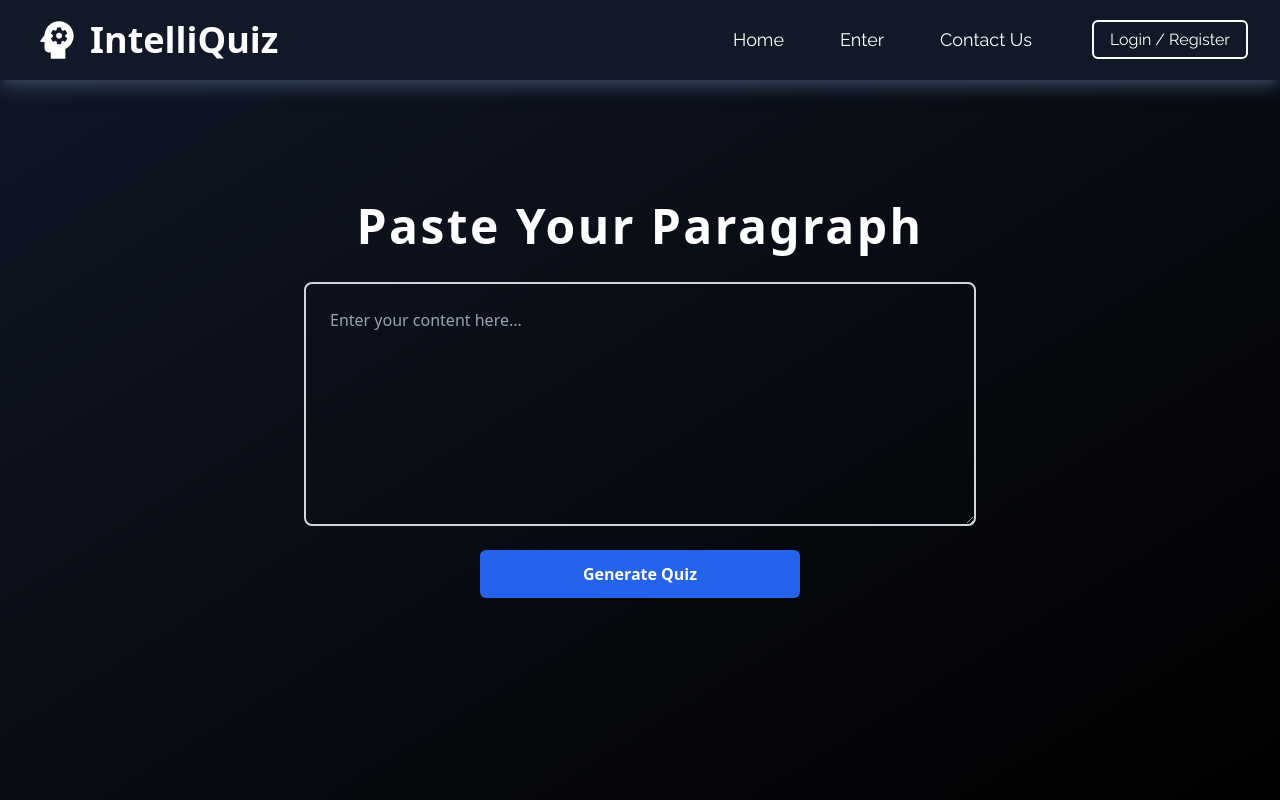
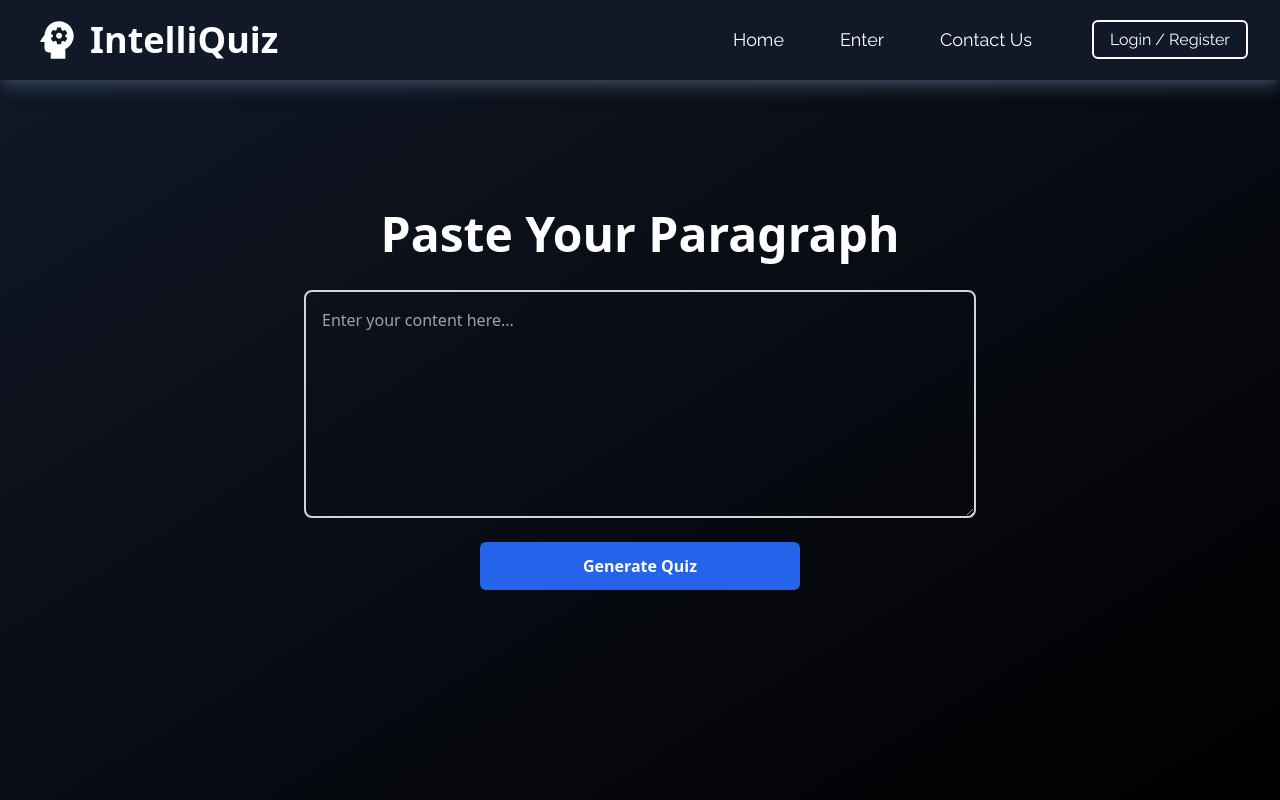
Before and after one commit to PixelPadThai/Intelliquiz, a React (Vite) app in the folder App/Frontend/: page /aiquiz in a window 1280 px wide. Built offline with nearby package versions, Linux system fonts and the light colour scheme; no server answers.

Commit message:
Change in Mutliplayer Layout

```diff
--- a/App/Frontend/src/Tabs/MCQTest/CardsQuiz/CSfundamentals.jsx
+++ b/App/Frontend/src/Tabs/MCQTest/CardsQuiz/CSfundamentals.jsx
@@ -19,7 +19,7 @@ const CSfundamentals = () => {
           <div className="text-white border bg-custom-gray border-gray-500 w-full max-w-2xl rounded-lg
                           px-4 md:px-28 py-8 md:py-20 fixed top-1/2 left-1/2 transform -translate-x-1/2 -translate-y-1/2
                           flex flex-col items-center">
-            <h1 className="w-full text-center text-3xl md:text-6xl font-semibold mb-6">
+            <h1 className="w-full text-center text-md md:text-6xl font-semibold mb-6">
               Rules and Regulations
             </h1>
             <div className="flex flex-col items-center w-full gap-5 mt-4">
--- a/App/Frontend/src/component/GenerateQuiz/GenAI.jsx
+++ b/App/Frontend/src/component/GenerateQuiz/GenAI.jsx
@@ -1,90 +1,192 @@
-import React, { useState } from 'react';
-import axios from 'axios';
-import SpinnerLoad from './SpinnerLoad';
-// const {
-//   GoogleGenerativeAI,
-//   HarmCategory,
-//   HarmBlockThreshold,
-// } = require("@google/generative-ai");
+// import React, { useState } from 'react';
+// import axios from 'axios';
+// import SpinnerLoad from './SpinnerLoad';
+// // const {
+// //   GoogleGenerativeAI,
+// //   HarmCategory,
+// //   HarmBlockThreshold,
+// // } = require("@google/generative-ai");
 
-import {GoogleGenerativeAI,HarmCategory,  HarmBlockThreshold} from "@google/generative-ai";
+// import {GoogleGenerativeAI,HarmCategory,  HarmBlockThreshold} from "@google/generative-ai";
 
-// const API_KEY = import.meta.env.VITE_GEMINI_API_KEY;
+// // const API_KEY = import.meta.env.VITE_GEMINI_API_KEY;
 
-const API_KEY="AIzaSyDVOcvSOnlIpKeu9bF7oBZpPByHSrt9vnM";
+// const API_KEY="AIzaSyDVOcvSOnlIpKeu9bF7oBZpPByHSrt9vnM";
 
-const GenAI = () => {
-  const [question, setQuestion] = useState("");
-  const [answer, setAnswer] = useState("");
-  const [loader, setLoader] = useState(false);
-  const [displayQuiz, setDisplayQuiz] = useState(false);
-  const [hide, setHidden] = useState("");
+// const GenAI = () => {
+//   const [question, setQuestion] = useState("");
+//   const [answer, setAnswer] = useState("");
+//   const [loader, setLoader] = useState(false);
+//   const [displayQuiz, setDisplayQuiz] = useState(false);
+//   const [hide, setHidden] = useState("");
 
 
 
 
 
-    // async function run() {
-    //   const chatSession = model.startChat({
-    //     generationConfig,
-    //     history: [
-    //     ],
-    //   });
+//     // async function run() {
+//     //   const chatSession = model.startChat({
+//     //     generationConfig,
+//     //     history: [
+//     //     ],
+//     //   });
 
-    //   const result = await chatSession.sendMessage(`Generate a ten-question quiz in MCQ format about the following topic: ${question}. Ensure each question includes multiple choices and is related to the context and dont give answer at last`);
-    //   console.log(result.response.text());
-    // }
+//     //   const result = await chatSession.sendMessage(`Generate a ten-question quiz in MCQ format about the following topic: ${question}. Ensure each question includes multiple choices and is related to the context and dont give answer at last`);
+//     //   console.log(result.response.text());
+//     // }
 
 
 
-  async function generateAns() {
-    setLoader(true);
-    setAnswer("loading");
+//   async function generateAns() {
+//     setLoader(true);
+//     setAnswer("loading");
 
-    // const response = await axios({
-    //   url: `https://generativelanguage.googleapis.com/v1beta/models/gemini-pro:generateContent?key=${API_KEY}`,
-    //   method: "post",
-    //   data: {
-    //     contents: [
-    //       {
-    //         parts: [{
-    //           text: `Generate a ten-question quiz in MCQ format about the following topic: ${question}. Ensure each question includes multiple choices and is related to the context and dont give answer at last`
-    //         }]
-    //       },
-    //     ]
+//     // const response = await axios({
+//     //   url: `https://generativelanguage.googleapis.com/v1beta/models/gemini-pro:generateContent?key=${API_KEY}`,
+//     //   method: "post",
+//     //   data: {
+//     //     contents: [
+//     //       {
+//     //         parts: [{
+//     //           text: `Generate a ten-question quiz in MCQ format about the following topic: ${question}. Ensure each question includes multiple choices and is related to the context and dont give answer at last`
+//     //         }]
+//     //       },
+//     //     ]
+//     //   }
+//     // });
+//     const apiKey = import.meta.env.VITE_GEMINI_API_KEY;
+//     const genAI = new GoogleGenerativeAI(apiKey);
+
+//     const model = genAI.getGenerativeModel({
+//       model: "gemini-2.0-flash",
+//     });
+
+//     const generationConfig = {
+//       temperature: 1,
+//       topP: 0.95,
+//       topK: 40,
+//       maxOutputTokens: 8192,
+//       responseMimeType: "text/plain",
+//     };
+//     const chatSession = model.startChat({
+//       generationConfig,
+//       history: [
+//       ],
+//     });
+
+//     const result = await chatSession.sendMessage(`Create a ten-question multiple-choice quiz based strictly on the following content: '${question}'. Each question must be directly related to the provided content and include four answer choices labeled A, B, C, and D. Do not provide any headings, titles, introductions, explanations, or conclusions—only the questions and answer choices.`);
+//     console.log(result.response.text());
+
+//     // Simulate delay for modern feel and UX
+//     setTimeout(() => {
+//       setAnswer(result.response.text());
+//       setLoader(false);
+//       // setDisplayQuiz(true);
+//       setHidden("hidden");
+//     }, 3000);
 //   }
-    // });
-    const apiKey = import.meta.env.VITE_GEMINI_API_KEY;
-    const genAI = new GoogleGenerativeAI(apiKey);
 
-    const model = genAI.getGenerativeModel({
-      model: "gemini-2.0-flash",
-    });
+//   const downloadQuiz = () => {
+//     const element = document.createElement("a");
+//     const file = new Blob([answer], { type: "text/plain" });
+//     element.href = URL.createObjectURL(file);
+//     element.download = "quiz.txt";
+//     document.body.appendChild(element);
+//     element.click();
+//     document.body.removeChild(element);
+//   };
+
+//   return (
+//     <div className="min-h-screen bg-gradient-to-br from-gray-900 to-black text-white">
+//       {loader ? (
+//         <div className="flex items-center justify-center h-screen">
+//           <SpinnerLoad />
+//         </div>
+//       ) : (
+//         // Input form: hidden when quiz is generated
+//         <div className={`flex flex-col items-center justify-center p-4 md:p-8 ${hide} ${displayQuiz ? 'hidden' : 'flex'} h-screen`}>
+//           <h1 className="text-white tracking-wider text-3xl md:text-5xl font-sans font-bold mb-8">
+//             Paste Your Paragraph
+//           </h1>
+//           <textarea
+//             className="w-full max-w-2xl bg-transparent p-4 md:p-6 border-2 border-gray-300 rounded-lg text-white focus:outline-none focus:border-cyan-500 transition-colors"
+//             value={question}
+//             onChange={(e) => setQuestion(e.target.value)}
+//             cols="30"
+//             rows="8"
+//             placeholder="Enter your content here..."
+//           ></textarea>
+//           <button
+//             className="rounded-md w-full max-w-xs mt-6 px-6 py-3 bg-blue-600 hover:bg-blue-700 transition-colors text-white font-semibold"
+//             onClick={generateAns}
+//           >
+//             Generate Quiz
+//           </button>
+//         </div>
+//       )}
+
+//       {displayQuiz && (
+//         <div className="flex flex-col items-center justify-center p-4 md:p-8">
+//           <div className="w-full max-w-3xl bg-gray-800 bg-opacity-80 rounded-xl shadow-lg p-6 my-8">
+//             <pre className="whitespace-pre-wrap break-words text-lg text-lime-400">
+//               {answer}
+//             </pre>
+//           </div>
+//           <button
+//             className="mt-4 px-6 py-3 bg-green-600 hover:bg-green-700 transition-colors text-white rounded-md font-semibold"
+//             onClick={downloadQuiz}
+//           >
+//             Download Quiz
+//           </button>
+//         </div>
+//       )}
+//     </div>
+//   );
+// };
+
+// export default GenAI;
+
+
+import React, { useState } from 'react';
+import axios from 'axios';
+import SpinnerLoad from './SpinnerLoad';
+import { GoogleGenerativeAI } from "@google/generative-ai";
+
+const API_KEY = import.meta.env.VITE_GEMINI_API_KEY;
+const genAI = new GoogleGenerativeAI(API_KEY);
+
+const GenAI = () => {
+  const [question, setQuestion] = useState("");
+  const [answer, setAnswer] = useState("");
+  const [status, setStatus] = useState("idle"); // "idle", "loading", "done"
+
+  const generateAns = async () => {
+    if (!question.trim()) return alert("Please enter a valid paragraph.");
+    setStatus("loading");
+
+    try {
+      const model = genAI.getGenerativeModel({ model: "gemini-2.0-flash" });
 
       const generationConfig = {
         temperature: 1,
         topP: 0.95,
         topK: 40,
         maxOutputTokens: 8192,
-      responseMimeType: "text/plain",
       };
-    const chatSession = model.startChat({
-      generationConfig,
-      history: [
-      ],
-    });
 
-    const result = await chatSession.sendMessage(`Create a ten-question multiple-choice quiz based strictly on the following content: '${question}'. Each question must be directly related to the provided content and include four answer choices labeled A, B, C, and D. Do not provide any headings, titles, introductions, explanations, or conclusions—only the questions and answer choices.`);
-    console.log(result.response.text());
+      const chatSession = model.startChat({ generationConfig, history: [] });
+      const result = await chatSession.sendMessage(
+        `Create a ten-question multiple-choice quiz based on the content: '${question}'. Ensure four options per question.`
+      );
 
-    // Simulate delay for modern feel and UX
-    setTimeout(() => {
       setAnswer(result.response.text());
-      setLoader(false);
-      // setDisplayQuiz(true);
-      setHidden("hidden");
-    }, 3000);
+      setStatus("done");
+    } catch (error) {
+      console.error("Error generating quiz:", error);
+      setAnswer("Failed to generate quiz. Please try again.");
+      setStatus("idle");
     }
+  };
 
   const downloadQuiz = () => {
     const element = document.createElement("a");
@@ -98,45 +200,35 @@ const GenAI = () => {
 
   return (
     <div className="min-h-screen bg-gradient-to-br from-gray-900 to-black text-white">
-      {loader ? (
+      {status === "loading" ? (
         <div className="flex items-center justify-center h-screen">
           <SpinnerLoad />
         </div>
+      ) : status === "done" ? (
+        <div className="flex flex-col items-center justify-center p-4 md:p-8">
+          <div className="w-full max-w-3xl bg-gray-800 bg-opacity-80 rounded-xl shadow-lg p-6 my-8">
+            <pre className="whitespace-pre-wrap break-words text-lg text-lime-400">{answer}</pre>
+          </div>
+          <button className="mt-4 px-6 py-3 bg-green-600 hover:bg-green-700 transition-colors text-white rounded-md font-semibold" onClick={downloadQuiz}>
+            Download Quiz
+          </button>
+        </div>
       ) : (
-        // Input form: hidden when quiz is generated
-        <div className={`flex flex-col items-center justify-center p-4 md:p-8 ${hide} ${displayQuiz ? 'hidden' : 'flex'} h-screen`}>
-          <h1 className="text-white tracking-wider text-3xl md:text-5xl font-sans font-bold mb-8">
-            Paste Your Paragraph
-          </h1>
+        <div className="flex flex-col items-center justify-center p-4 md:p-8 h-screen">
+          <h1 className="text-3xl md:text-5xl font-bold mb-8">Paste Your Paragraph</h1>
           <textarea
-            className="w-full max-w-2xl bg-transparent p-4 md:p-6 border-2 border-gray-300 rounded-lg text-white focus:outline-none focus:border-cyan-500 transition-colors"
+            className="w-full max-w-2xl bg-transparent p-4 border-2 border-gray-300 rounded-lg text-white"
             value={question}
             onChange={(e) => setQuestion(e.target.value)}
             cols="30"
             rows="8"
             placeholder="Enter your content here..."
-          ></textarea>
+          />
           <button
-            className="rounded-md w-full max-w-xs mt-6 px-6 py-3 bg-blue-600 hover:bg-blue-700 transition-colors text-white font-semibold"
+            className="rounded-md w-full max-w-xs mt-6 px-6 py-3 bg-blue-600 hover:bg-blue-700 text-white font-semibold"
             onClick={generateAns}
           >
             Generate Quiz
-          </button>
-        </div>
-      )}
-
-      {displayQuiz && (
-        <div className="flex flex-col items-center justify-center p-4 md:p-8">
-          <div className="w-full max-w-3xl bg-gray-800 bg-opacity-80 rounded-xl shadow-lg p-6 my-8">
-            <pre className="whitespace-pre-wrap break-words text-lg text-lime-400">
-              {answer}
-            </pre>
-          </div>
-          <button
-            className="mt-4 px-6 py-3 bg-green-600 hover:bg-green-700 transition-colors text-white rounded-md font-semibold"
-            onClick={downloadQuiz}
-          >
-            Download Quiz
           </button>
         </div>
       )}
```
Also changed, not shown: App/Frontend/src/Tabs/Multiplayer/MulitplayerQuiz.jsx (+4 -4 lines). Lines whose indentation alone changed are shown as unchanged.
